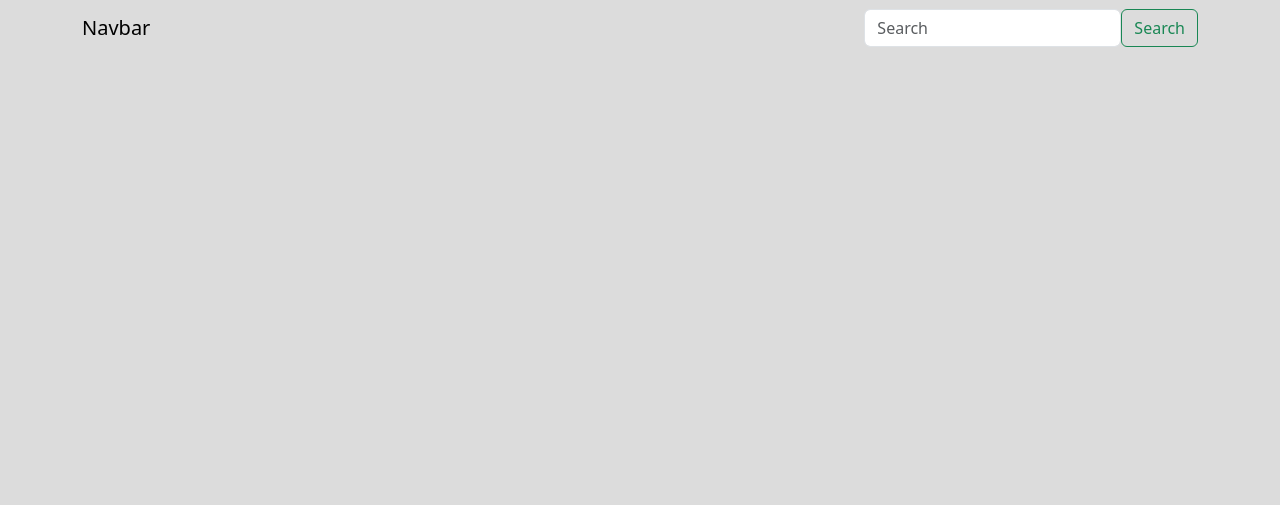
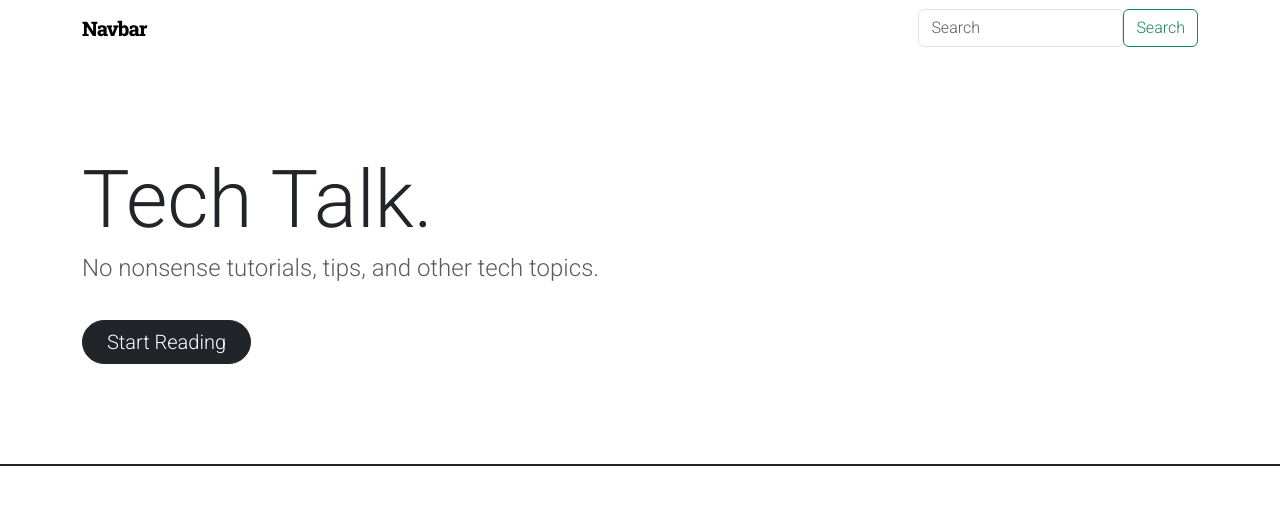
Before and after one commit to SeanP94/DjangoHtmx, a Django app: page / in a window 1280 px wide. Shown: the top 505 px of the page. Run offline with Django 4.2, Linux system fonts and the light colour scheme; parts of the project's set-up code (start-up, migrations or seed data) failed here and were passed over.

Commit message:
Added the splash.html logic

```diff
--- a/blog/blog/myblog/static/css/main.css
+++ b/blog/blog/myblog/static/css/main.css
@@ -1,3 +1,18 @@
+/* https://fonts.google.com/specimen/Roboto */
+@import url('https://fonts.googleapis.com/css2?family=Roboto+Slab:wght@800&display=swap');
+@import url('https://fonts.googleapis.com/css2?family=Roboto:wght@300&display=swap');
+
+
+.logo{
+    font-family: 'Roboto Slab', serif;
+    letter-spacing: -1px;
+}
+html,
 body {
-    background-color: gainsboro;
+    font-family: 'Roboto', sans-serif;
 }
+
+
+.fw-500 {
+    font-weight: 500 !important;
+}
--- a/blog/blog/templates/base/navbar.html
+++ b/blog/blog/templates/base/navbar.html
@@ -1,7 +1,7 @@
 <nav class="navbar navbar-expand-lg">
   <div class="container">
 
-    <a class="navbar-brand" href="#">Navbar</a>
+    <a class="navbar-brand logo fs-5" href="#">Navbar</a>
 
     <button class="navbar-toggler" type="button" data-toggle="collapse" data-target="#navbarSupportedContent" aria-controls="navbarSupportedContent" aria-expanded="false" aria-label="Toggle navigation">
       <span class="navbar-toggler-icon"></span>
--- a/blog/blog/templates/blog/index.html
+++ b/blog/blog/templates/blog/index.html
@@ -6,6 +6,7 @@ Homepage
 
 {% block template %}
 {% include "../base/navbar.html" %}
+{% include "./splash.html" %}
 
 
 {% endblock %}
--- /dev/null
+++ b/blog/blog/templates/blog/splash.html
@@ -0,0 +1,17 @@
+<div class="border-bottom border-2 border-dark">
+    <div class="container ">
+
+        <div class="row py-md-5">
+            <div class="col-12 col-md-6 py-1 py-md-5 text-center text-md-start">
+                <h1 class="display-1">Tech Talk.</h1>
+                <p class="fs-4 lh-1 text-muted fw-500 pb-4">
+                    No nonsense tutorials, tips, and other tech topics.
+                </p>
+                <button type="button" class="btn btn-dark rounded-pill mb-1 fs-5 px-4">Start Reading</button>
+            </div>
+            <div class="col">
+            </div>
+        </div>
+
+    </div>
+</div>
```
